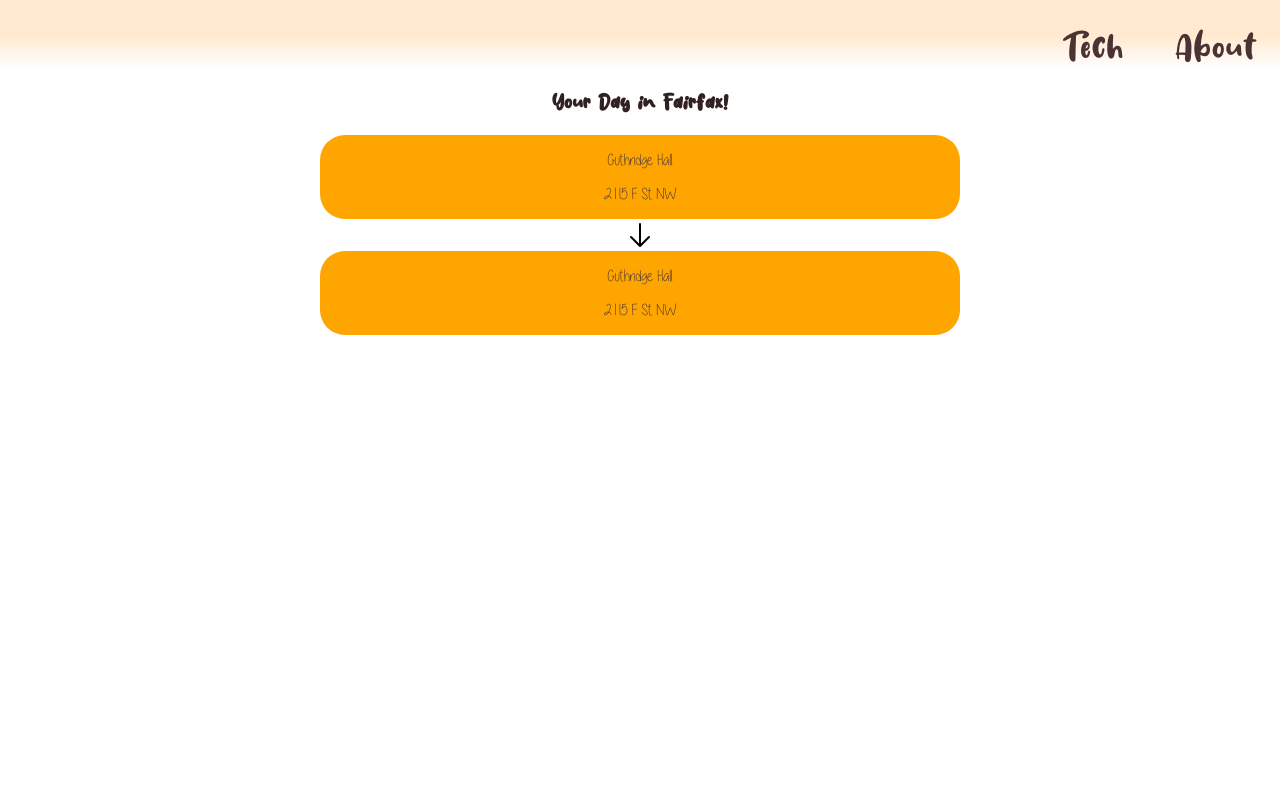
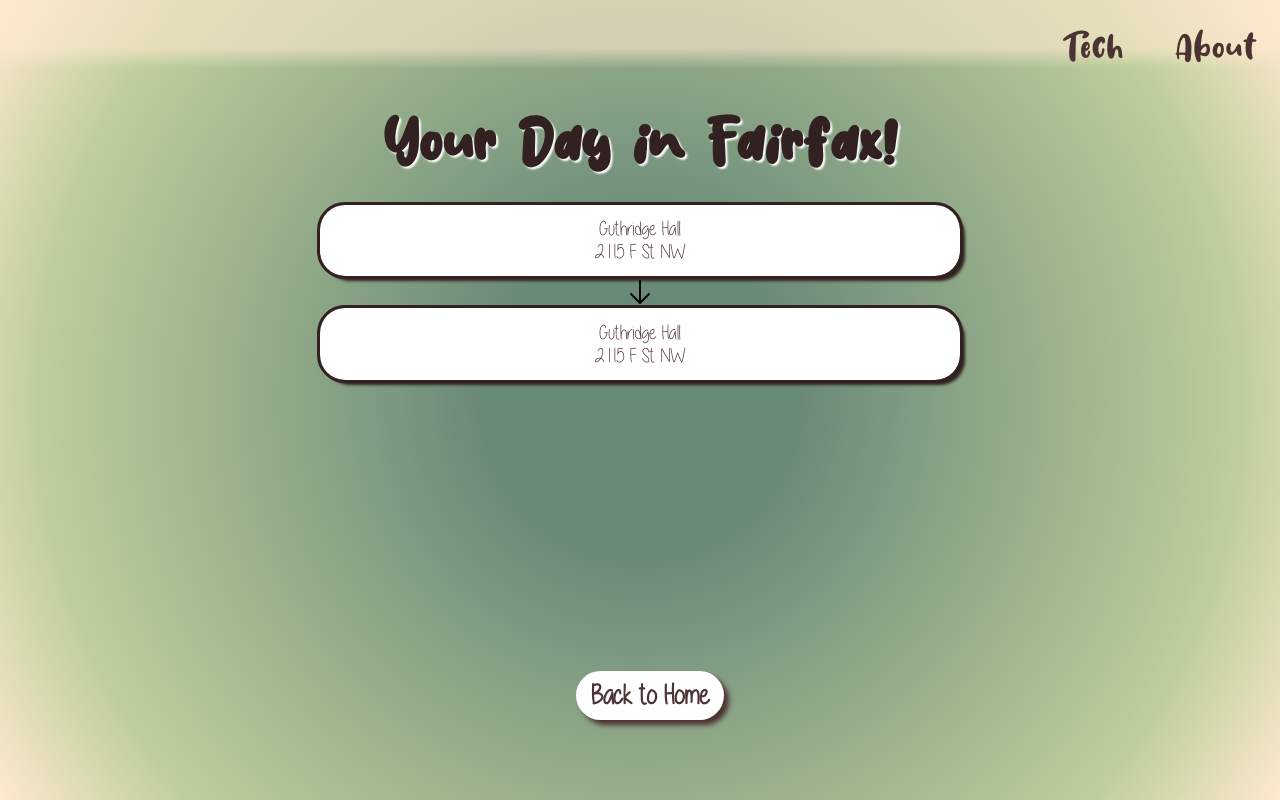
Before and after one commit to noahkaboa/Patriot-Hacks-2024, a plain HTML site: page flask_app/templates/your-day.html in a window 1280 px wide. Drawn offline with nearby package versions, Linux system fonts and the light colour scheme; files that its build step writes are made by us from their sources.

Commit message:
colors on buttons and text

```diff
--- a/flask_app/static/main.css
+++ b/flask_app/static/main.css
@@ -49,6 +49,21 @@ img {
     object-fit: cover;
 }
 
+button {
+    background-color: white;
+    margin-top: 2vw;
+    font-size: 3.5vh;
+    font-weight: bold;
+    border-radius: 25px;
+    border-style: none;
+    padding: 8px 15px;
+    box-shadow: 5px 5px 5px rgb(76, 51, 51);
+}
+
+button:hover, button:active {
+    background-color: rgb(200, 229, 206);
+    transition: all .5s ease;
+}
 
 /* navigation bar css */
 
@@ -62,7 +77,7 @@ img {
     display: flex;
     justify-content: flex-end;
     z-index: 2;
-    background-image: linear-gradient(rgb(255, 233, 207) 50%, rgba(0,0,0,0))
+    background-image: linear-gradient(rgba(255, 233, 207, 0.6) 70%, rgba(0,0,0,0))
 }
 
 .nav-bar a {
--- a/flask_app/static/start-page.css
+++ b/flask_app/static/start-page.css
@@ -44,7 +44,6 @@ body {
     flex-direction: column;
     width: 70%;
     margin: auto;
-    background-color: red;
 }
 
 .bottom {
--- a/flask_app/static/your-day.css
+++ b/flask_app/static/your-day.css
@@ -1,5 +1,14 @@
+body {
+    background: rgb(106,138,120);
+    background: radial-gradient(circle, rgba(106,138,120,1) 21%, rgba(191,207,156,1) 80%, rgba(255, 233, 207, 1) 100%);
+}
+
 h2 {
     text-align: center;
+    font-size: 70px;
+    margin: 35px 0 25px;
+    text-shadow: 2px 2px 2px white;
+
 }
 
 .event-timeline {
@@ -12,10 +21,24 @@ h2 {
 
 .event-item {
     /* margin-bottom: 4vw; */
-    background-color: orange;
+    background-color: rgb(255, 255, 255);
     border-radius: 25px;
+    outline: rgb(50, 33, 33) solid 3px;
+    box-shadow: 5px 5px 3px rgb(50, 33, 33);
+    padding: 1vw;
 }
 
 .down-arrow {
     margin: auto;
 }
+
+p {
+    margin: 0;
+    font-size: 20px;
+}
+
+.back-button {
+    left: 45%;
+    bottom: 10%;
+    position: absolute;
+}
--- a/flask_app/templates/your-day.html
+++ b/flask_app/templates/your-day.html
@@ -27,6 +27,8 @@
         </div>
     </div>
 
+    <button class="back-button"><a href="home.html"> Back to Home </a></button>
+
 
     <!-- script for the nav bar -->
     <script>
```
Also changed, not shown: flask_app/static/home.css (+0 -16 lines).
